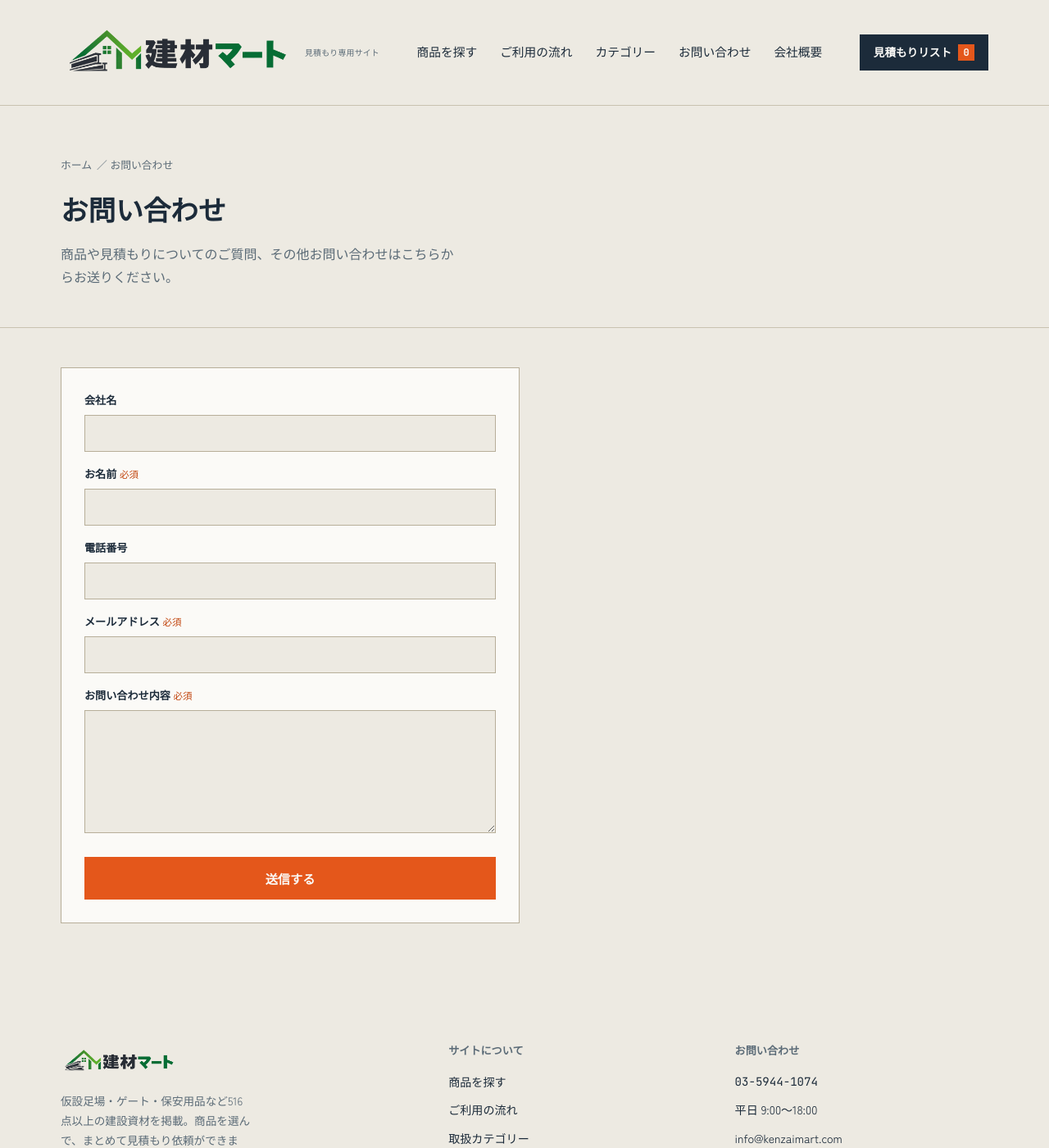
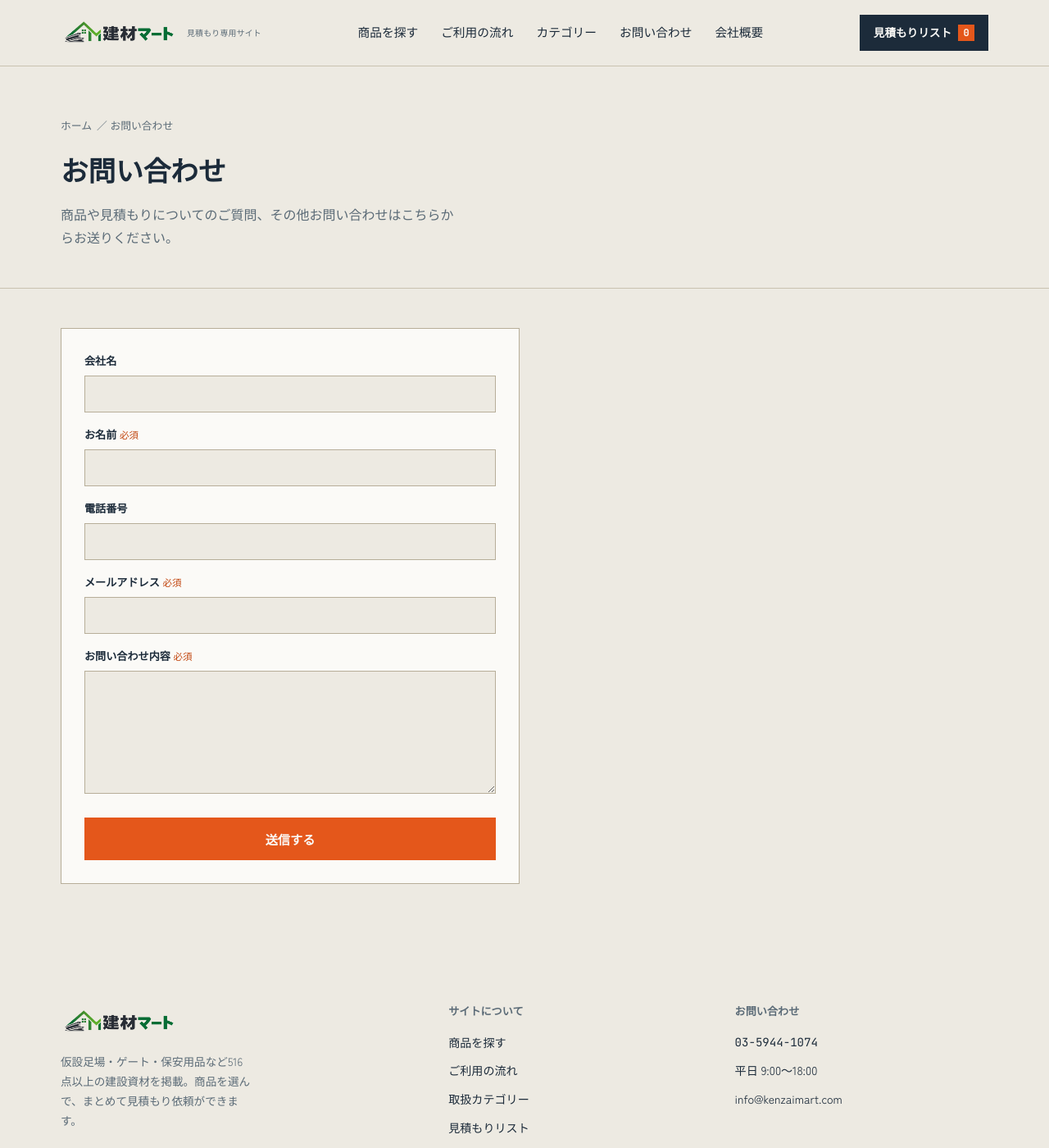
Before and after one commit to violalainc/kenzaimart, a Jekyll site: the page built from contact/index.html, in a window 1280 px wide and 1400 px high. Shown: the whole window at 82% size. Built offline with Jekyll 4.4.1, drawn with Linux system fonts in a browser that asks for light colours.

Commit message:
ヘッダー・フッターのロゴ高さを48pxに統一
Co-Authored-By: Claude Sonnet 5 <noreply@anthropic.com>
Claude-Session: https://claude.ai/code/session_011D3NWw99X157XujJ83Tgwy

```diff
--- a/assets/css/main.css
+++ b/assets/css/main.css
@@ -99,12 +99,10 @@ input:focus-visible {
 
 .brand__logo {
   display: block;
+  height: 48px;
   width: auto;
   object-fit: contain;
 }
-
-.site-header .brand__logo { height: 96px; }
-.footer-brand .brand__logo { height: 48px; }
 
 .brand__sub {
   font-size: 0.62rem;
@@ -182,7 +180,6 @@ input:focus-visible {
   .site-nav a { width: 100%; padding: 14px 24px; border-bottom: 1px solid var(--line); }
   .site-nav a:hover { border-bottom-color: var(--line); }
   .nav-toggle { display: flex; }
-  .site-header .brand__logo { height: 32px; }
 }
 
 @media (max-width: 480px) {
```
